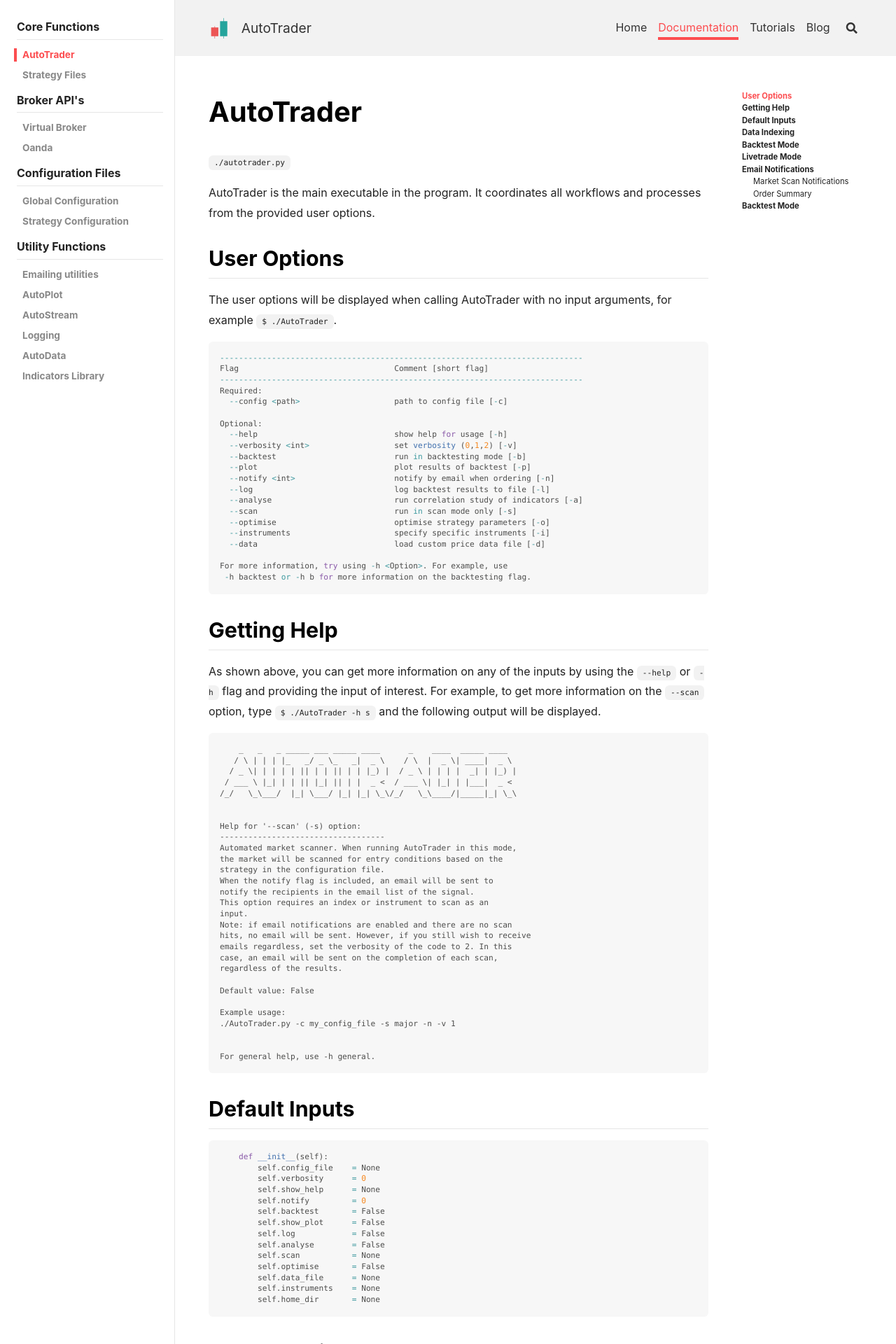
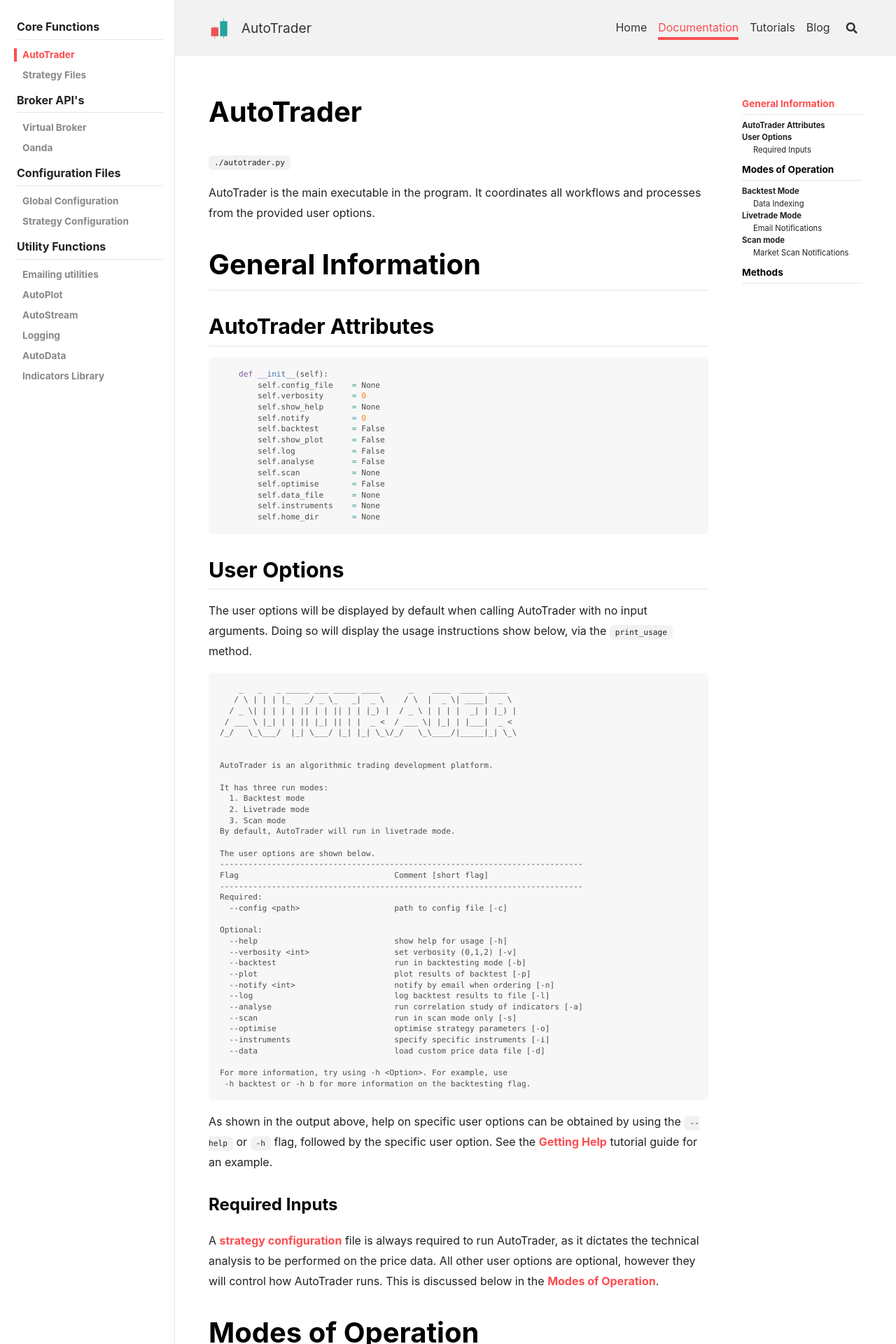
Before and after one commit to kieran-mackle/AutoTrader, a Jekyll site: the page built from content/_documentation/1.1-autotrader.md, in a window 1280 px wide. Shown: the top 1920 px of the page at 70% size. Built offline with Jekyll 4.4.1, drawn with Linux system fonts in a browser that asks for light colours; nearby versions of some CDN libraries; some of the changed text lies outside the part shown.

Commit message:
Docs updated

````diff
--- a/content/_documentation/1.1-autotrader.md
+++ b/content/_documentation/1.1-autotrader.md
@@ -7,12 +7,49 @@
 
 AutoTrader is the main executable in the program. It coordinates all workflows and processes from the provided user options.
 
+# General Information
+
+## AutoTrader Attributes
+```python
+    def __init__(self):
+        self.config_file    = None
+        self.verbosity      = 0
+        self.show_help      = None
+        self.notify         = 0
+        self.backtest       = False
+        self.show_plot      = False
+        self.log            = False
+        self.analyse        = False
+        self.scan           = None
+        self.optimise       = False
+        self.data_file      = None
+        self.instruments    = None
+        self.home_dir       = None
+```
+
 
 ## User Options
 
-The user options will be displayed when calling AutoTrader with no input arguments, for example `$ ./AutoTrader`.
+The user options will be displayed by default when calling AutoTrader with no input arguments. Doing so will display the usage
+instructions show below, via the `print_usage` method.
 
-```python
+```
+    _   _   _ _____ ___ _____ ____      _    ____  _____ ____
+   / \ | | | |_   _/ _ \_   _|  _ \    / \  |  _ \| ____|  _ \
+  / _ \| | | | | || | | || | | |_) |  / _ \ | | | |  _| | |_) |
+ / ___ \ |_| | | || |_| || | |  _ <  / ___ \| |_| | |___|  _ <
+/_/   \_\___/  |_| \___/ |_| |_| \_\/_/   \_\____/|_____|_| \_\
+
+
+AutoTrader is an algorithmic trading development platform.
+
+It has three run modes:
+  1. Backtest mode
+  2. Livetrade mode
+  3. Scan mode
+By default, AutoTrader will run in livetrade mode.
+
+The user options are shown below.
 -----------------------------------------------------------------------------
 Flag                                 Comment [short flag]
 -----------------------------------------------------------------------------
@@ -36,86 +73,52 @@
  -h backtest or -h b for more information on the backtesting flag.
 ```
 
+As shown in the output above, help on specific user options can be obtained by using the `--help` or `-h` flag, followed
+by the specific user option. See the [Getting Help](../tutorials/help) tutorial guide for an example.
 
-## Getting Help
-As shown above, you can get more information on any of the inputs by using the `--help` or `-h` flag and providing the input
-of interest. For example, to get more information on the `--scan` option, type `$ ./AutoTrader -h s` and the following output
-will be displayed.
-
-```
-    _   _   _ _____ ___ _____ ____      _    ____  _____ ____
-   / \ | | | |_   _/ _ \_   _|  _ \    / \  |  _ \| ____|  _ \
-  / _ \| | | | | || | | || | | |_) |  / _ \ | | | |  _| | |_) |
- / ___ \ |_| | | || |_| || | |  _ <  / ___ \| |_| | |___|  _ <
-/_/   \_\___/  |_| \___/ |_| |_| \_\/_/   \_\____/|_____|_| \_\
+### Required Inputs
+A [strategy configuration](configuration-strategy) file is always required to run AutoTrader, as it dictates the technical
+analysis to be performed on the price data. All other user options are optional, however they will control how AutoTrader
+runs. This is discussed below in the [Modes of Operation](#modes-of-operation).
 
 
-Help for '--scan' (-s) option:
------------------------------------
-Automated market scanner. When running AutoTrader in this mode,
-the market will be scanned for entry conditions based on the
-strategy in the configuration file.
-When the notify flag is included, an email will be sent to
-notify the recipients in the email list of the signal.
-This option requires an index or instrument to scan as an
-input.
-Note: if email notifications are enabled and there are no scan
-hits, no email will be sent. However, if you still wish to receive
-emails regardless, set the verbosity of the code to 2. In this
-case, an email will be sent on the completion of each scan,
-regardless of the results.
 
-Default value: False
+# Modes of Operation
+AutoTrader has three modes of operation:
+  1. Backtest mode
+  2. Livetrade mode
+  3. Scan mode
 
-Example usage:
-./AutoTrader.py -c my_config_file -s major -n -v 1
+By default, AutoTrader will run in livetrade mode. That is, when `self.backtest` and `self.scan` are set to `False`, AutoTrader
+will assume live-trading mode.
 
 
-For general help, use -h general.
-```
+## Backtest Mode
+Backtest mode is activated by setting the attribute `self.backtest` to `True`.
+
+
+### Data Indexing
+Referenced from 1.2-building-strategy.
+
+
+
+
+## Livetrade Mode
+
+Data indexing is similar to that described [above](#data-indexing) for backtest mode, however only the last ...
+
+
+### Email Notifications
 
 
 
 
 
-## Default Inputs
-```python
-    def __init__(self):
-        self.config_file    = None
-        self.verbosity      = 0
-        self.show_help      = None
-        self.notify         = 0
-        self.backtest       = False
-        self.show_plot      = False
-        self.log            = False
-        self.analyse        = False
-        self.scan           = None
-        self.optimise       = False
-        self.data_file      = None
-        self.instruments    = None
-        self.home_dir       = None
-```
+## Scan mode
 
-
-## Data Indexing
-Referenced from 1.2-building-strategy.
-
-
-## Backtest Mode
-
-
-
-## Livetrade Mode
-
-
-
-## Email Notifications
 
 ### Market Scan Notifications
 
 
-### Order Summary
 
-
-
-## Backtest Mode
+# Methods
````
Also changed, not shown: content/_documentation/0.0-docs_index.md (+15 -17 lines).
